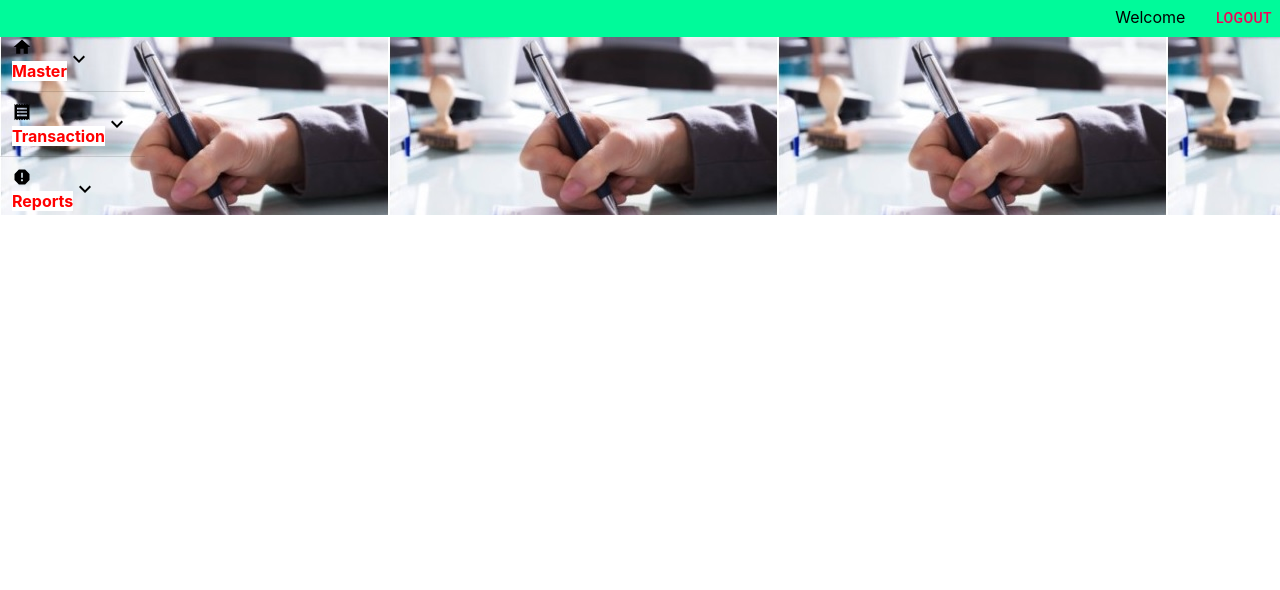
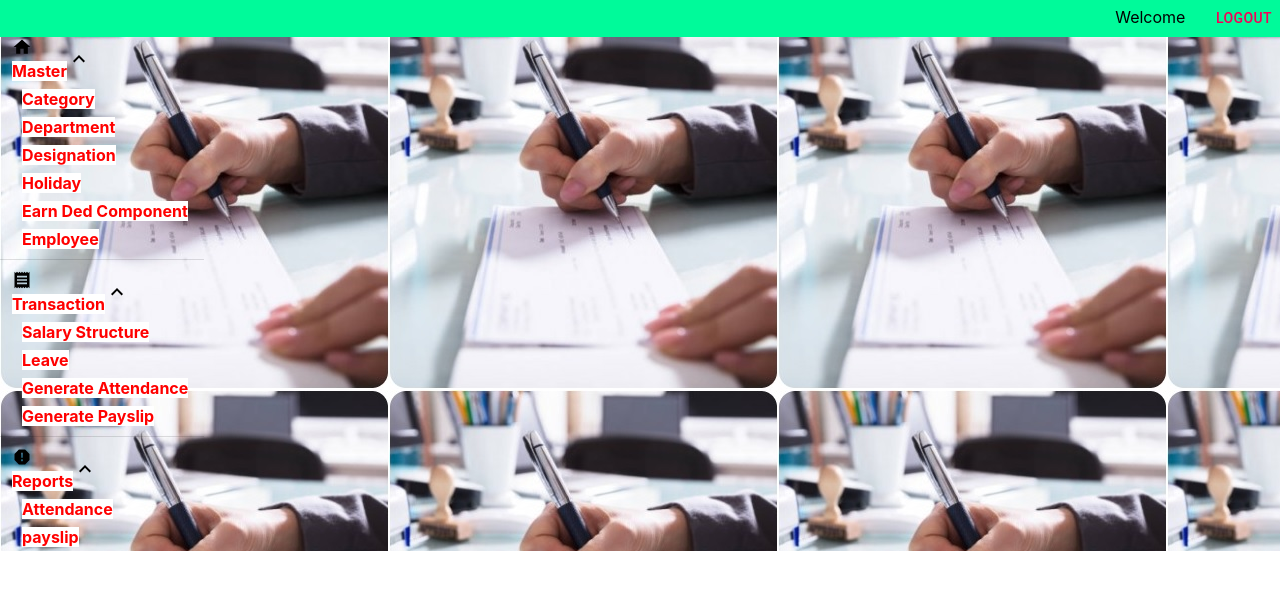
Before and after one commit to DebashishNath/Payroll-Info, a React (Create React App) app in the folder UIPay/pay-ui/: page /MainMenuForm in a window 1280 px wide. Shown: the top 590 px of the page. Built offline with nearby package versions, Linux system fonts and the light colour scheme.

Commit message:
enabled not collapse
enabled not collapse

```diff
--- a/UIPay/pay-ui/src/Components/MenuComponents/Sidebar.js
+++ b/UIPay/pay-ui/src/Components/MenuComponents/Sidebar.js
@@ -8,7 +8,7 @@ import Collapse from "@material-ui/core/Collapse";
 import { Link } from "react-router-dom";
 
 function SidebarItem({ depthStep = 10, depth = 0, expanded, item, ...rest }) {
-  const [collapsed, setCollapsed] = React.useState(true);
+  const [collapsed, setCollapsed] = React.useState(false);
   const { label, items, Icon, onClick: onClickProp } = item;
 
   function toggleCollapse() {
```
Also changed, not shown: 1 other file (tests, documents, lock files or other folders).
